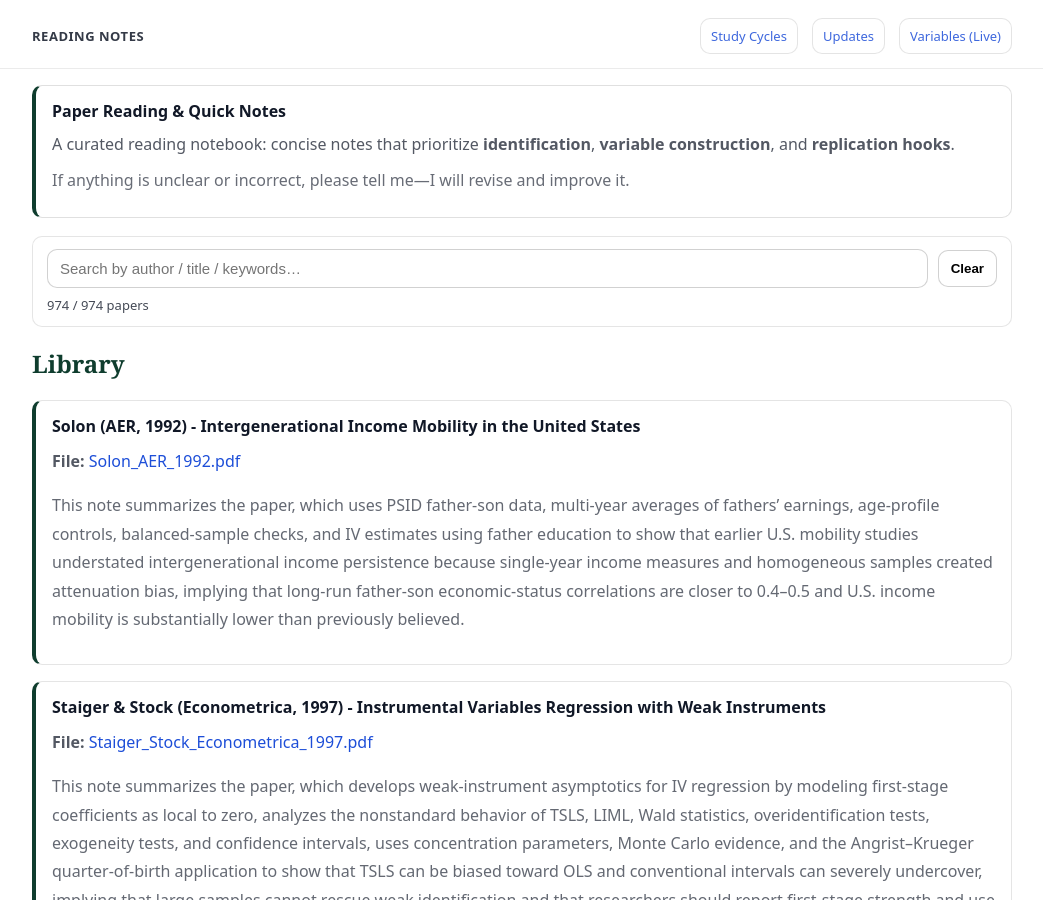
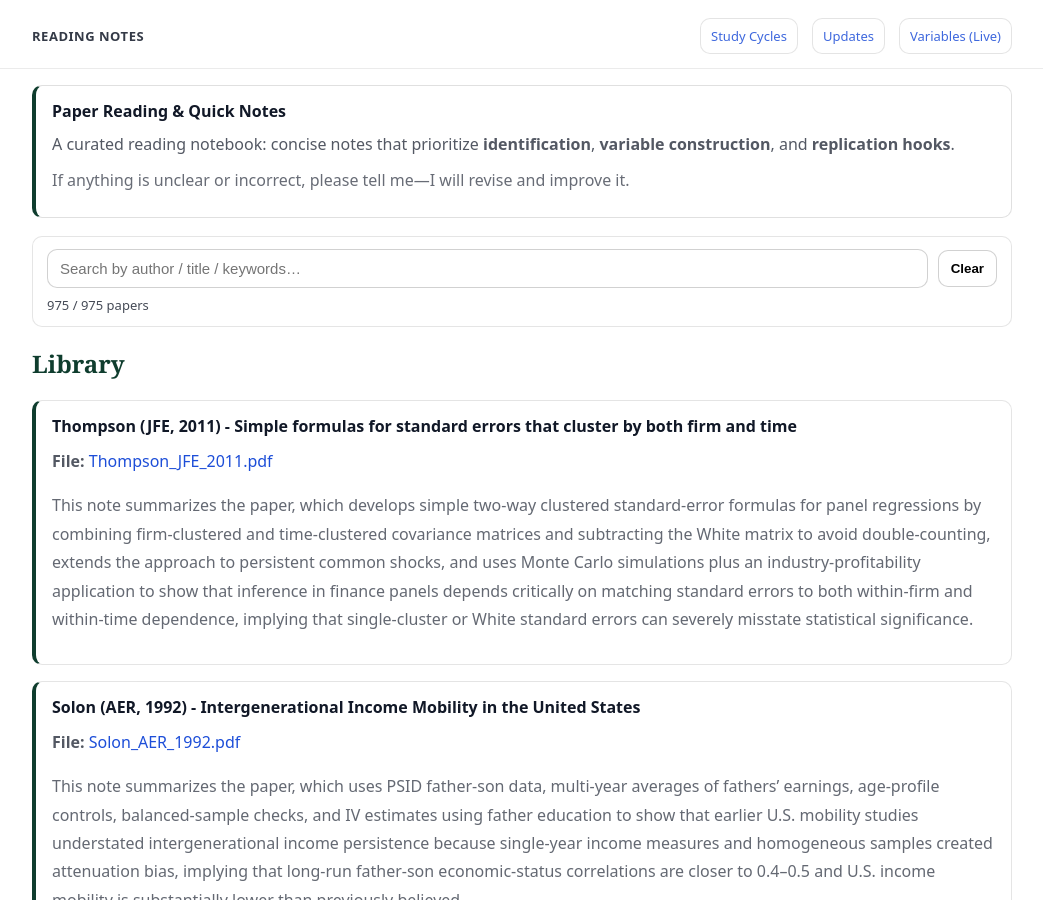
Before and after one commit to yaxinzn/study-archive, a Jekyll site: the page built from reading/index.md, in a window 1280 px wide and 900 px high. Shown: the whole window, without its empty margins (118-1161 px from the left). Built offline with Jekyll 4.4.1, drawn with Linux system fonts in a browser that asks for light colours.

Commit message:
Reading: add/update Thompson_JFE_2011.pdf

```diff
--- a/_data/reading.yml
+++ b/_data/reading.yml
@@ -1,3 +1,7 @@
+- title: "Thompson (JFE, 2011) - Simple formulas for standard errors that cluster by both firm and time"
+  file: "Thompson_JFE_2011.pdf"
+  desc: "This note summarizes the paper, which develops simple two-way clustered standard-error formulas for panel regressions by combining firm-clustered and time-clustered covariance matrices and subtracting the White matrix to avoid double-counting, extends the approach to persistent common shocks, and uses Monte Carlo simulations plus an industry-profitability application to show that inference in finance panels depends critically on matching standard errors to both within-firm and within-time dependence, implying that single-cluster or White standard errors can severely misstate statistical significance."
+
 - title: "Solon (AER, 1992) - Intergenerational Income Mobility in the United States"
   file: "Solon_AER_1992.pdf"
   desc: "This note summarizes the paper, which uses PSID father-son data, multi-year averages of fathers’ earnings, age-profile controls, balanced-sample checks, and IV estimates using father education to show that earlier U.S. mobility studies understated intergenerational income persistence because single-year income measures and homogeneous samples created attenuation bias, implying that long-run father-son economic-status correlations are closer to 0.4–0.5 and U.S. income mobility is substantially lower than previously believed."
```
Also changed, not shown: 1 other file.
